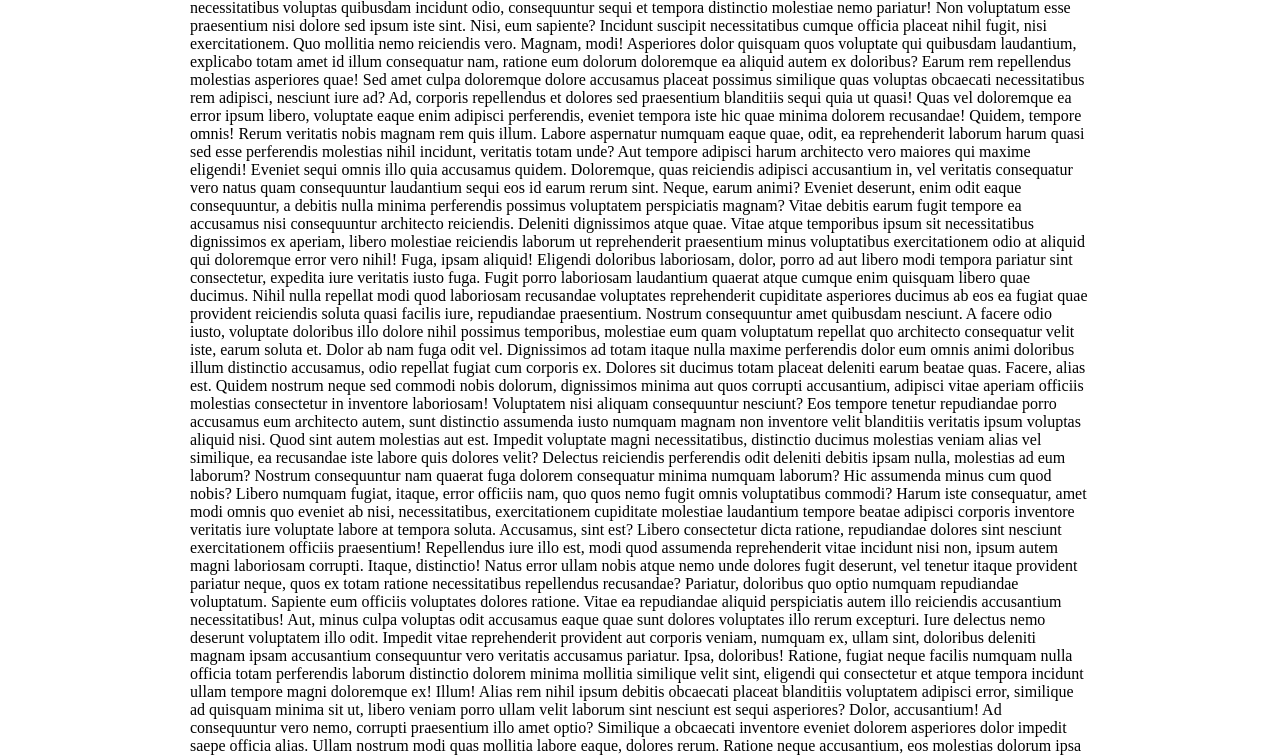
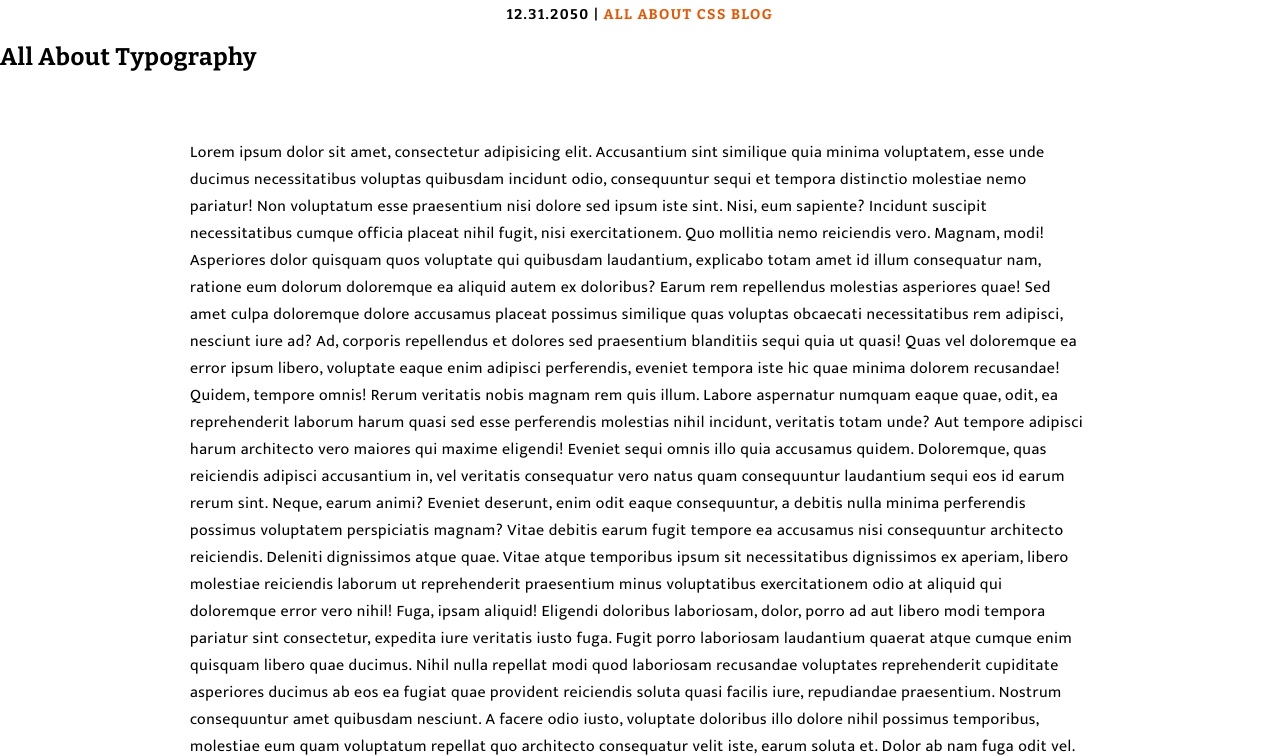
Before and after one commit to Binkybinx/Blog-Post, a plain HTML site: page index.html in a window 1280 px wide. Shown: the part 75-831 px from the top of the page. Drawn offline with nearby package versions, Linux system fonts and the light colour scheme.

Commit message:
Work on Typography

```diff
--- a/index.html
+++ b/index.html
@@ -4,9 +4,18 @@
     <meta charset="utf-8" />
     <meta name="viewport" content="width=device-width, initial-scale=1.0" />
     <link rel="stylesheet" href="style.css" />
+    <link rel="preconnect" href="https://fonts.googleapis.com" />
+    <link rel="preconnect" href="https://fonts.gstatic.com" crossorigin />
+    <link
+      href="https://fonts.googleapis.com/css2?family=Bitter:ital,wght@0,100..900;1,100..900&family=Mukta:wght@200;300;400;500;600;700;800&display=swap"
+      rel="stylesheet"
+    />
     <title>Typography Blog Post</title>
   </head>
   <body>
+    <h1>A Blog Post</h1>
+    <p class="info">12.31.2050 | <span>ALL ABOUT CSS BLOG</span></p>
+    <h2>All About Typography</h2>
     <div class="content">
       <p>
         Lorem ipsum dolor sit amet, consectetur adipisicing elit. Accusantium
--- a/style.css
+++ b/style.css
@@ -1,5 +1,34 @@
+body {
+  font-family: "Mukta", sans-serif;
+  font-size: 16px;
+  margin: 0;
+  padding: 0;
+  letter-spacing: 0.5px;
+}
+
+h1,
+h2,
+h3,
+h4,
+h5,
+h6 {
+  font-family: "Bitter", serif;
+}
 .content {
   max-width: 900px;
   margin: 0 auto;
   padding: 32px;
 }
+
+.info {
+  text-align: center;
+  text-transform: uppercase;
+  font-family: "Bitter", serif;
+  font-weight: bold;
+  font-size: 14px;
+  letter-spacing: 1.5px;
+}
+
+.info span {
+  color: #e95400;
+}
```
